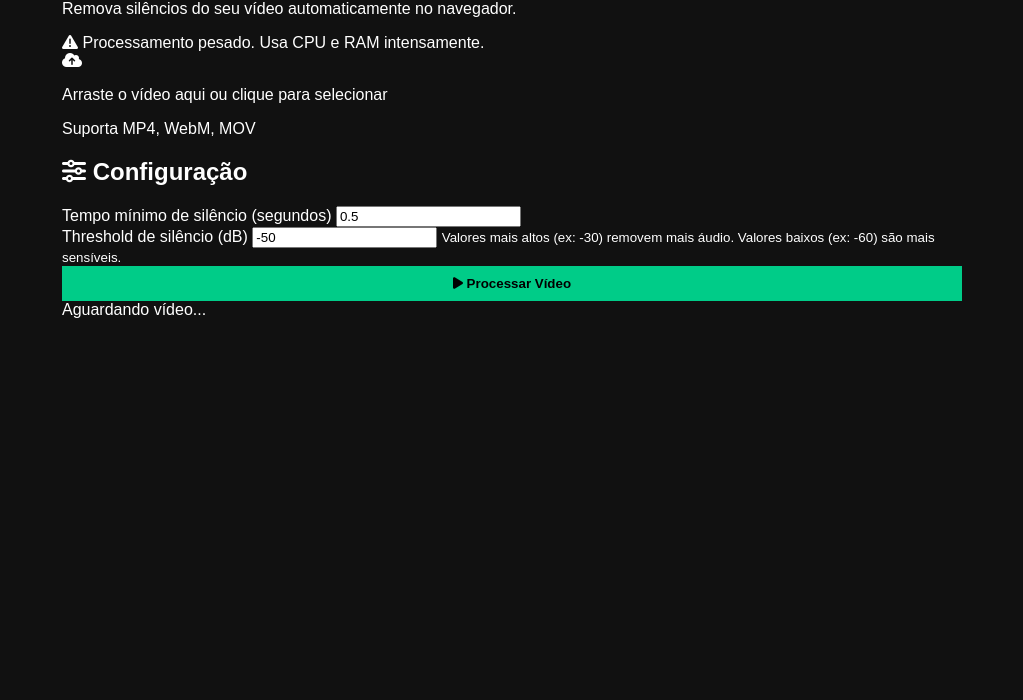
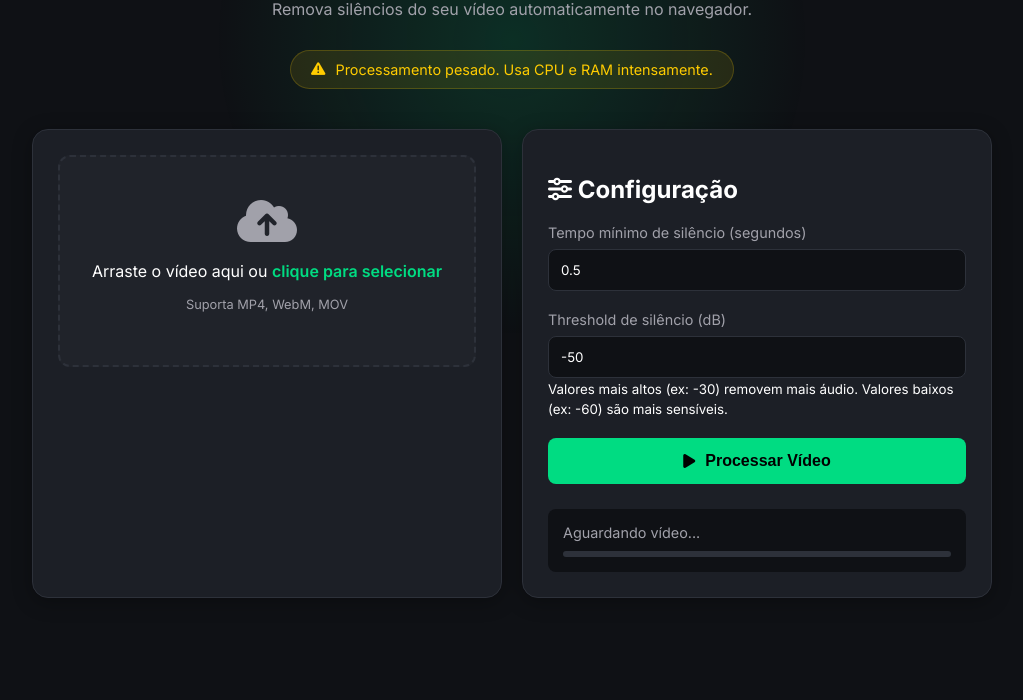
Before and after one commit to jhoncorretor2025-blip/editordevideo, a plain HTML site: page index.html in a window 1280 px wide. Shown: the part 100-800 px from the top of the page, without its empty margins (128-1151 px from the left). Drawn offline with Linux system fonts and the light colour scheme; a script that the page names is missing.

Commit message:
Update style.css

```diff
--- a/style.css
+++ b/style.css
@@ -1,94 +1,267 @@
+:root {
+    --bg-color: #0f1115;
+    --card-bg: #1c1f26;
+    --primary: #00dc82;
+    --primary-hover: #00b36a;
+    --text-main: #ffffff;
+    --text-muted: #a1a1aa;
+    --border: #2d313a;
+    --glow: rgba(0, 220, 130, 0.15);
+}
+
 body {
-  background: #111;
-  color: white;
-  font-family: Arial, sans-serif;
+    background-color: var(--bg-color);
+    color: var(--text-main);
+    font-family: 'Inter', sans-serif;
     margin: 0;
+    min-height: 100vh;
+    display: flex;
+    justify-content: center;
+    overflow-x: hidden;
+}
+
+/* Background Effect */
+.background-glow {
+    position: fixed;
+    top: -20%;
+    left: 50%;
+    transform: translateX(-50%);
+    width: 600px;
+    height: 600px;
+    background: radial-gradient(circle, var(--glow) 0%, transparent 70%);
+    z-index: -1;
+    pointer-events: none;
 }
 
 .container {
-  max-width: 900px;
-  margin: auto;
-  padding: 20px;
+    width: 100%;
+    max-width: 1000px;
+    padding: 40px 20px;
+    box-sizing: border-box;
+}
+
+header {
+    text-align: center;
+    margin-bottom: 40px;
 }
 
 h1 {
-  text-align: center;
+    font-size: 2.5rem;
+    margin: 0 0 10px 0;
+    background: linear-gradient(90deg, #fff, #a1a1aa);
+    -webkit-background-clip: text;
+    -webkit-text-fill-color: transparent;
 }
 
-.warning {
-  color: #ffcc00;
-  text-align: center;
+.subtitle {
+    color: var(--text-muted);
+    margin-top: 0;
 }
 
-.upload-area {
-  border: 2px dashed #555;
-  padding: 40px;
-  text-align: center;
-  cursor: pointer;
+.warning-box {
+    background: rgba(255, 204, 0, 0.1);
+    color: #ffcc00;
+    padding: 10px 20px;
+    border-radius: 50px;
+    display: inline-flex;
+    align-items: center;
+    gap: 10px;
+    font-size: 0.9rem;
+    margin-top: 15px;
+    border: 1px solid rgba(255, 204, 0, 0.2);
+}
+
+/* Grid Layout */
+.grid-layout {
+    display: grid;
+    grid-template-columns: 1fr 1fr;
+    gap: 20px;
     margin-bottom: 20px;
 }
 
-.upload-area:hover {
-  border-color: #00ffcc;
+@media (max-width: 768px) {
+    .grid-layout {
+        grid-template-columns: 1fr;
+    }
+}
+
+/* Cards */
+.card {
+    background: var(--card-bg);
+    border: 1px solid var(--border);
+    border-radius: 16px;
+    padding: 25px;
+    box-shadow: 0 4px 20px rgba(0,0,0,0.3);
+    transition: transform 0.2s;
+}
+
+/* Drop Zone */
+.drop-zone {
+    border: 2px dashed var(--border);
+    border-radius: 12px;
+    padding: 40px 20px;
+    text-align: center;
+    cursor: pointer;
+    transition: all 0.3s ease;
+    background: rgba(255,255,255,0.02);
+}
+
+.drop-zone:hover, .drop-zone.dragover {
+    border-color: var(--primary);
+    background: rgba(0, 220, 130, 0.05);
+}
+
+.drop-content i {
+    font-size: 3rem;
+    color: var(--text-muted);
+    margin-bottom: 15px;
+    display: block;
+}
+
+.highlight {
+    color: var(--primary);
+    font-weight: 600;
+}
+
+.small-text {
+    font-size: 0.8rem;
+    color: var(--text-muted);
+    margin-top: 5px;
+}
+
+/* Forms */
+.form-group {
+    margin-bottom: 20px;
+}
+
+label {
+    display: block;
+    margin-bottom: 8px;
+    font-weight: 500;
+    color: var(--text-muted);
+    font-size: 0.9rem;
+}
+
+input[type="number"] {
+    width: 100%;
+    background: #0f1115;
+    border: 1px solid var(--border);
+    color: white;
+    padding: 12px;
+    border-radius: 8px;
+    font-family: inherit;
+    box-sizing: border-box;
+    outline: none;
+    transition: border-color 0.2s;
+}
+
+input[type="number"]:focus {
+    border-color: var(--primary);
+}
+
+/* Buttons */
+button, .btn-download {
+    width: 100%;
+    padding: 14px;
+    border: none;
+    border-radius: 8px;
+    font-weight: 600;
+    font-size: 1rem;
+    cursor: pointer;
+    transition: all 0.2s;
+    display: flex;
+    justify-content: center;
+    align-items: center;
+    gap: 10px;
+    text-decoration: none;
+    box-sizing: border-box;
+}
+
+.btn-primary {
+    background: var(--primary);
+    color: #000;
+}
+
+.btn-primary:hover {
+    background: var(--primary-hover);
+    transform: translateY(-2px);
+}
+
+.btn-primary:disabled {
+    background: var(--text-muted);
+    cursor: not-allowed;
+    transform: none;
+}
+
+.btn-download {
+    background: #3b82f6;
+    color: white;
+    margin-top: 20px;
+}
+
+.btn-download:hover {
+    background: #2563eb;
+}
+
+/* Video Preview */
+.video-preview-container {
+    margin-top: 20px;
+}
+
+.video-preview-container h3 {
+    font-size: 1rem;
+    color: var(--text-muted);
+    margin-bottom: 10px;
 }
 
 video {
     width: 100%;
-  margin: 15px 0;
-  background: black;
+    border-radius: 8px;
+    background: #000;
+    max-height: 300px;
 }
 
-.panel {
-  background: #222;
+/* Status & Progress */
+.status-area {
+    margin-top: 25px;
+    background: #0f1115;
     padding: 15px;
-  border-radius: 6px;
+    border-radius: 8px;
 }
 
-.panel label {
-  display: block;
+.status-text {
+    font-size: 0.9rem;
     margin-bottom: 10px;
+    color: var(--text-muted);
+    display: flex;
+    justify-content: space-between;
 }
 
-.panel input {
+.progress-container {
     width: 100%;
-  padding: 5px;
-}
-
-button {
-  background: #00cc88;
-  border: none;
-  padding: 10px;
-  color: black;
-  font-weight: bold;
-  cursor: pointer;
-  width: 100%;
-}
-
-.status {
-  margin-top: 20px;
+    height: 6px;
+    background: #2d313a;
+    border-radius: 3px;
+    overflow: hidden;
 }
 
 .progress-bar {
-  width: 100%;
-  height: 20px;
-  background: #333;
-  border-radius: 5px;
+    height: 100%;
+    width: 0%;
+    background: var(--primary);
+    transition: width 0.2s ease;
+    box-shadow: 0 0 10px var(--primary);
 }
 
-#progress {
-  height: 100%;
-  width: 0%;
-  background: #00ffcc;
-  transition: width 0.3s;
+/* Spinner Animation for Loading Text */
+.loading-dots::after {
+    content: ' .';
+    animation: dots 1.5s steps(5, end) infinite;
 }
 
-#downloadBtn {
-  display: none;
-  background: #0088ff;
-  padding: 10px;
-  color: white;
-  text-align: center;
-  text-decoration: none;
-  margin-top: 10px;
-  display: block;
+@keyframes dots {
+    0%, 20% { content: ' .'; }
+    40% { content: ' ..'; }
+    60% { content: ' ...'; }
+    80%, 100% { content: ''; }
 }
```
Lines whose indentation alone changed are shown as unchanged.
